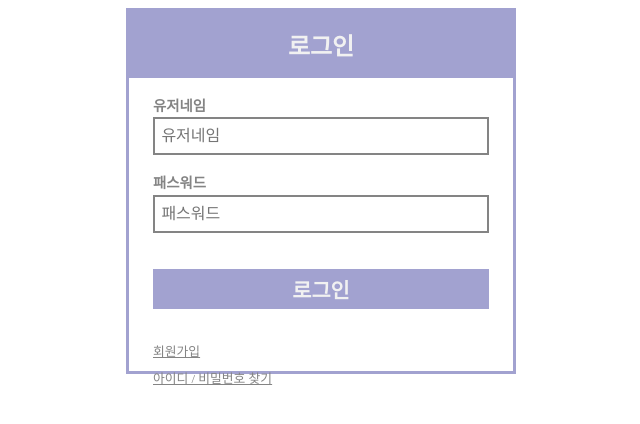
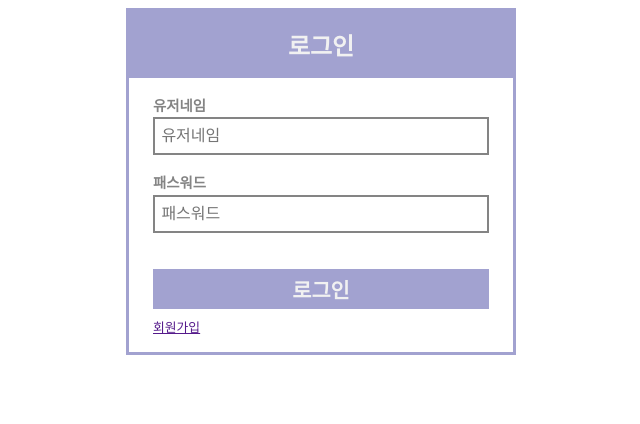
Before and after one commit to miche715/Sticker-Memo, a React (Create React App) app in the folder sticker-memo-client/: page /login in a window 1280 px wide. Shown: the top 424 px of the page, without its empty margins (319-959 px from the left). Built offline with nearby package versions, Linux system fonts and the light colour scheme.

Commit message:
리팩토링

```diff
--- a/sticker-memo-client/src/components/join/Join.jsx
+++ b/sticker-memo-client/src/components/join/Join.jsx
@@ -1,6 +1,6 @@
 import React from "react";
 
-const Join = () => {
+const Join = (props) => {
     return (
         <div>Join</div>
     );
--- a/sticker-memo-client/src/components/login/LinkAnchor.jsx
+++ b/sticker-memo-client/src/components/login/LinkAnchor.jsx
@@ -1,16 +1,15 @@
 import React from 'react';
+import { Link } from 'react-router-dom';
 
 import Color from '../../utilities/color';
 
 const style = {
     anchor: {
-        display: "inline-block",
-
         width: "max-content",
 
         marginLeft: "3vh",
         marginRight: "3vh",
-        marginBottom: "1vh",
+        marginBottom: "2vh",
 
         fontWeight: "400",
         fontSize: "0.8em",
@@ -20,7 +19,9 @@ const style = {
 
 const LinkAnchor = (props) => {
     return (
-        <a href='' style={style.anchor}>{props.text}</a>
+        <Link to={props.link} style={style.anchor}>
+            <a href=''>{props.text}</a>
+        </Link>
     );
 };
 
--- a/sticker-memo-client/src/components/login/Login.jsx
+++ b/sticker-memo-client/src/components/login/Login.jsx
@@ -21,7 +21,7 @@ const style = {
 
     form: {
         width: "30vw",
-        height: "45vh",
+        height: "auto",
 
         borderStyle: "solid",
         borderWidth: "3px",
@@ -104,8 +104,7 @@ const Login = (props) => {
                 <InputWithLabel label="유저네임" type="text" placeholder="유저네임" value={username} onChange={handleUsernameInputChange} />
                 <InputWithLabel label="패스워드" type="password" placeholder="패스워드" value={password} onChange={handlePasswordInputChange} />
                 <SubmitButton text="로그인" onClick={handleLoginButtonClick} />
-                <LinkAnchor text="회원가입" />
-                <LinkAnchor text="아이디 / 비밀번호 찾기" />
+                <LinkAnchor text="회원가입" link="/join"/>
             </div>
         </div>
     );
--- a/sticker-memo-client/src/components/login/SubmitButton.jsx
+++ b/sticker-memo-client/src/components/login/SubmitButton.jsx
@@ -5,7 +5,7 @@ import Color from "../../utilities/color"
 const style = {
     wrapper: {
         marginTop: "4.5vh",
-        marginBottom: "4vh",
+        marginBottom: "1vh",
         marginLeft: "3vh",
         marginRight: "3vh",
 
```
